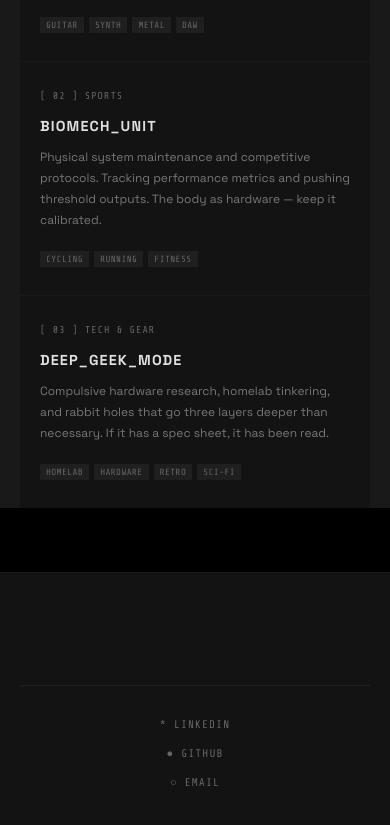
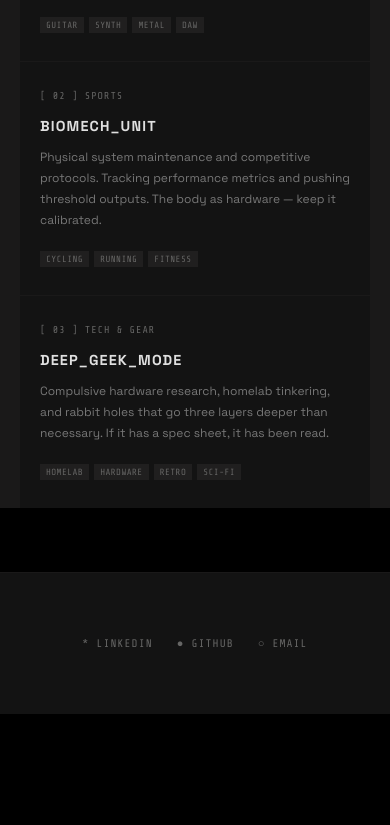
Before and after one commit to Lennskie/lennskie.github.io, a plain HTML site: page index.html in a window 390 px wide. Shown: the part 2462-3287 px from the top of the page. After the commit the page ends 3176 px from the top, so only its background shows below. Drawn offline with nearby package versions, Linux system fonts and the light colour scheme.

Commit message:
Remove the line and make mobile more flush

```diff
--- a/CSS/mobile.css
+++ b/CSS/mobile.css
@@ -203,9 +203,7 @@
   /* ── CONTACT ── */
 
   .contact-footer {
-    flex-direction: column;
-    align-items: center;
-    gap: 1rem;
+    gap: 1.5rem;
   }
 
   .footer-link { font-size: 11px; }
--- a/CSS/style.css
+++ b/CSS/style.css
@@ -470,7 +470,7 @@ body::before {
 ════════════════════════════════════════ */
 #contact-section {
   background: var(--s1);
-  padding: 6rem 0;
+  padding: 4rem 0;
   border-top: 1px solid var(--s2);
 }
 
@@ -485,9 +485,6 @@ body::before {
   display: flex;
   justify-content: center;
   gap: 2.5rem;
-  margin-top: 3rem;
-  padding-top: 2rem;
-  border-top: 1px solid var(--s3);
 }
 
 .footer-link {
```
